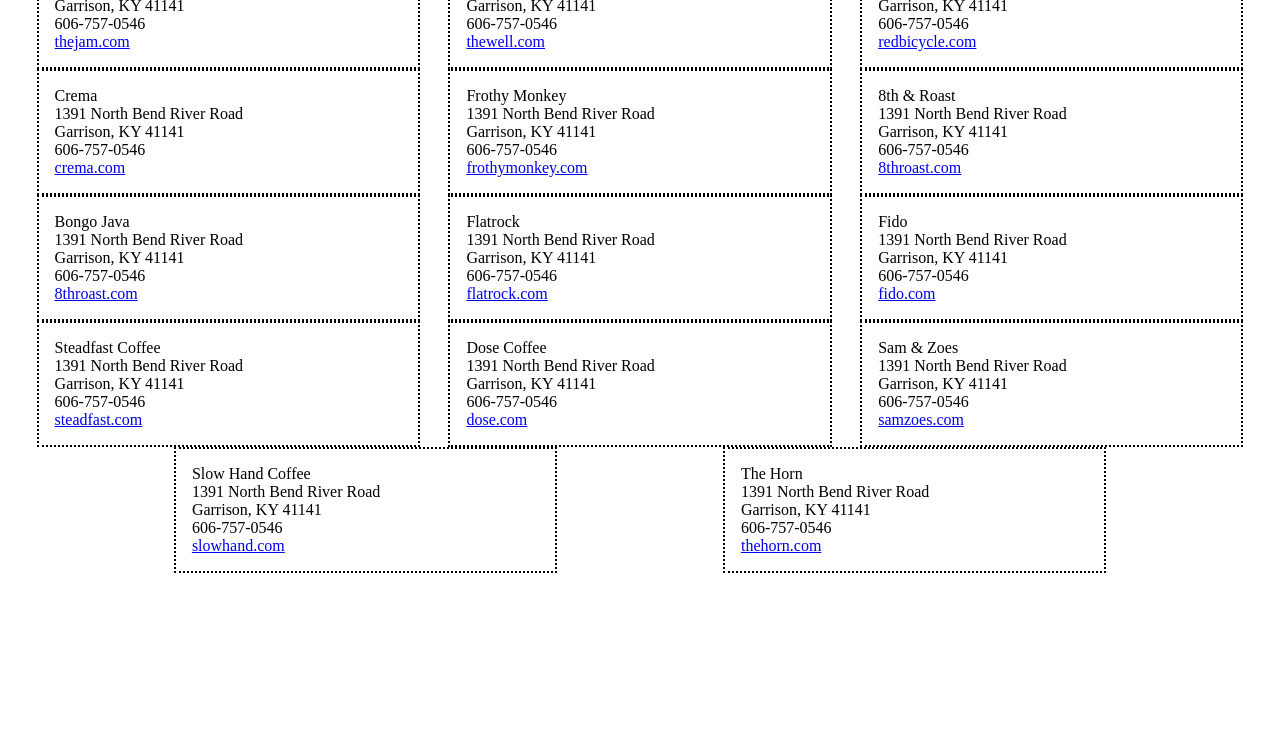
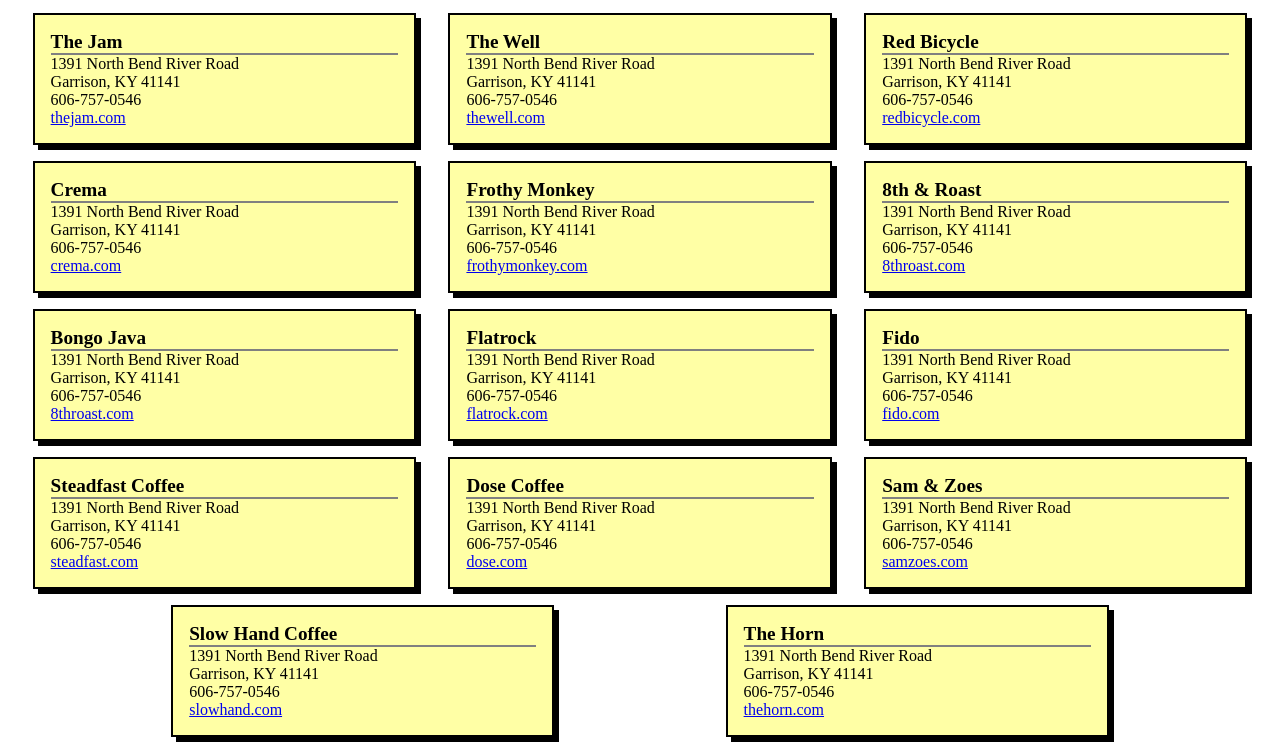
Before and after one commit to divinerankzero/css-flexbox, a plain HTML site: page index.html in a window 1280 px wide. Shown: the part 95-848 px from the top of the page. Before the commit the page ends 800 px from the top, so only its background shows below. Drawn offline with Linux system fonts and the light colour scheme.

Commit message:
made the shop cards look like index cards

```diff
--- a/index.html
+++ b/index.html
@@ -8,12 +8,14 @@
     <title>Document</title>
 </head>
 <body>
-    <header class="pageHeader">Coffee Houses of Nashville</header>
+    <header class="pageHeader">
+        <h1>Coffee Houses of Nashville</h1>
+    </header>
 
     <article class="list">
     <section class="shop">
         <ul>
-            <li>The Jam</li>
+            <li class="shopname">The Jam</li>
             <li>1391  North Bend River Road</li>
             <li>Garrison, KY 41141</li>
             <li>606-757-0546</li>
@@ -22,7 +24,7 @@
     </section>
     <section class="shop">
         <ul>
-            <li>The Well</li>
+            <li class="shopname">The Well</liclass="shopname">
             <li>1391  North Bend River Road</li>
             <li>Garrison, KY 41141</li>
             <li>606-757-0546</li>
@@ -31,7 +33,7 @@
     </section>
     <section class="shop">
         <ul>
-            <li>Red Bicycle</li>
+            <li class="shopname">Red Bicycle</liclass="shopname">
             <li>1391  North Bend River Road</li>
             <li>Garrison, KY 41141</li>
             <li>606-757-0546</li>
@@ -40,7 +42,7 @@
     </section>
     <section class="shop">
         <ul>
-            <li>Crema</li>
+            <li class="shopname">Crema</li>
             <li>1391  North Bend River Road</li>
             <li>Garrison, KY 41141</li>
             <li>606-757-0546</li>
@@ -49,7 +51,7 @@
     </section>
     <section class="shop">
         <ul>
-            <li>Frothy Monkey</li>
+            <li class="shopname">Frothy Monkey</li>
             <li>1391  North Bend River Road</li>
             <li>Garrison, KY 41141</li>
             <li>606-757-0546</li>
@@ -58,7 +60,7 @@
     </section>
     <section class="shop">
         <ul>
-            <li>8th &amp; Roast</li>
+            <li class="shopname">8th &amp; Roast</li>
             <li>1391  North Bend River Road</li>
             <li>Garrison, KY 41141</li>
             <li>606-757-0546</li>
@@ -67,7 +69,7 @@
     </section>
     <section class="shop">
         <ul>
-            <li>Bongo Java</li>
+            <li class="shopname">Bongo Java</li>
             <li>1391  North Bend River Road</li>
             <li>Garrison, KY 41141</li>
             <li>606-757-0546</li>
@@ -76,7 +78,7 @@
     </section>
     <section class="shop">
         <ul>
-            <li>Flatrock</li>
+            <li class="shopname">Flatrock</li>
             <li>1391  North Bend River Road</li>
             <li>Garrison, KY 41141</li>
             <li>606-757-0546</li>
@@ -85,7 +87,7 @@
     </section>
     <section class="shop">
         <ul>
-            <li>Fido</li>
+            <li class="shopname">Fido</li>
             <li>1391  North Bend River Road</li>
             <li>Garrison, KY 41141</li>
             <li>606-757-0546</li>
@@ -94,7 +96,7 @@
     </section>
     <section class="shop">
         <ul>
-            <li>Steadfast Coffee</li>
+            <li class="shopname">Steadfast Coffee</li>
             <li>1391  North Bend River Road</li>
             <li>Garrison, KY 41141</li>
             <li>606-757-0546</li>
@@ -103,7 +105,7 @@
     </section>
     <section class="shop">
         <ul>
-            <li>Dose Coffee</li>
+            <li class="shopname">Dose Coffee</li>
             <li>1391  North Bend River Road</li>
             <li>Garrison, KY 41141</li>
             <li>606-757-0546</li>
@@ -112,7 +114,7 @@
     </section>
     <section class="shop">
         <ul>
-            <li>Sam &amp; Zoes</li>
+            <li class="shopname">Sam &amp; Zoes</li>
             <li>1391  North Bend River Road</li>
             <li>Garrison, KY 41141</li>
             <li>606-757-0546</li>
@@ -121,7 +123,7 @@
     </section>
     <section class="shop">
         <ul>
-            <li>Slow Hand Coffee</li>
+            <li class="shopname">Slow Hand Coffee</li>
             <li>1391  North Bend River Road</li>
             <li>Garrison, KY 41141</li>
             <li>606-757-0546</li>
@@ -130,7 +132,7 @@
     </section>
     <section class="shop">
         <ul>
-            <li>The Horn</li>
+            <li class="shopname">The Horn</li>
             <li>1391  North Bend River Road</li>
             <li>Garrison, KY 41141</li>
             <li>606-757-0546</li>
--- a/style.css
+++ b/style.css
@@ -17,10 +17,19 @@ on two elements, and  then add additional CSS properties
 
 .list ul {
     list-style-type: none;
-    padding-left: 1em;
+    padding: 0 1em 0 1em;
 }
 
 .shop {
-    border: 2px dotted black;
+    border: 2px solid black;
+    box-shadow: 5px 5px;
+    margin: .5em;
     width: 30%;
+    background-color: #FFFFA5;
 }
+
+.shopname {
+    font-weight: bold;
+    font-size: larger;
+    border-bottom: 2px solid grey;
+}
```
